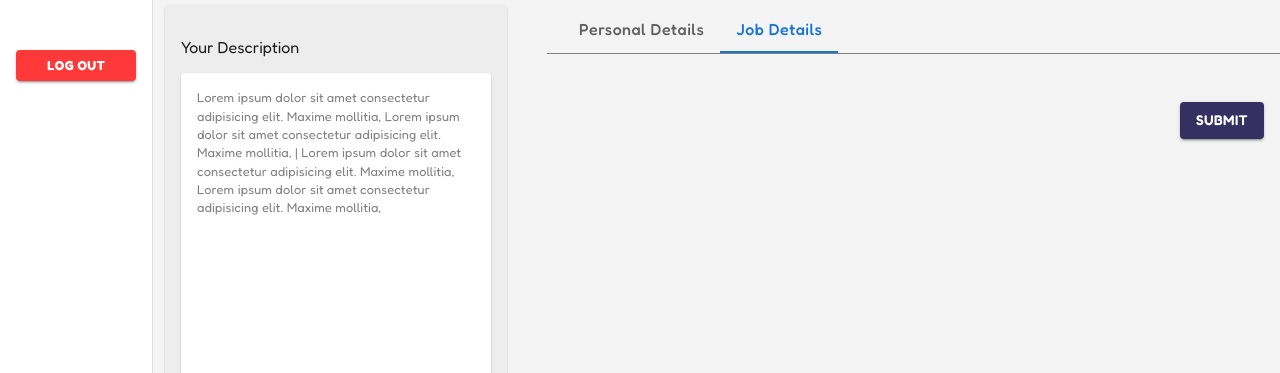
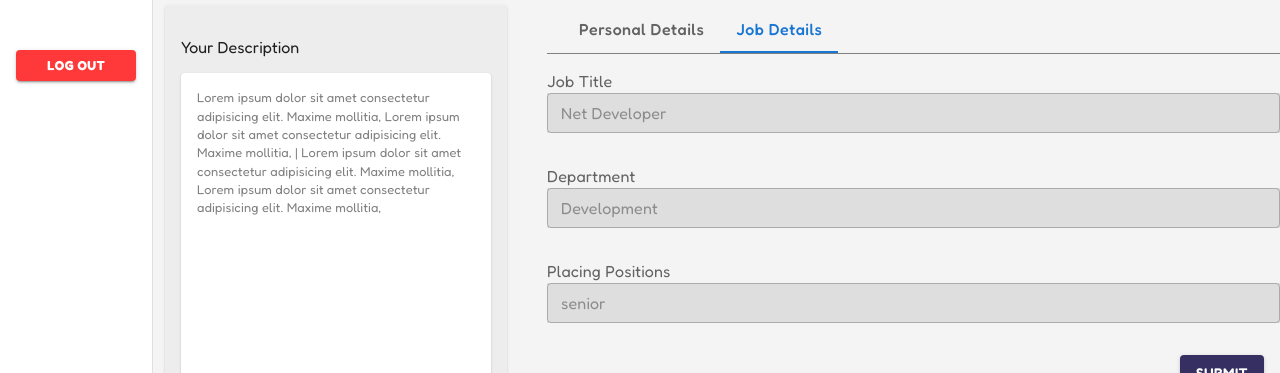
Before and after one commit to Naominm/ticket-management-system-frontend, a React (Vite) app: page /settings in a window 1280 px wide. Both pictures are taken after a click on the tab "Job Details". Shown: the part 390-763 px from the top of the page. Built offline with nearby package versions, Linux system fonts and the light colour scheme; some icons are missing.

Commit message:
Feat: Build the Job desctiption section

```diff
--- a/src/pages/settings.tsx
+++ b/src/pages/settings.tsx
@@ -120,7 +120,7 @@ export default function SettingsPage() {
 
             <Box sx={{ minHeight: "60vh" }}>
               {tab === 0 && <PersonalDetailsForm />}
-              {/* {tab === 1 && <JobDetailsForm />} */}
+              {tab === 1 && <JobDetailsForm />}
               <Box
                 sx={{ display: "flex", justifyContent: "right", pr: 2, mt: 4 }}
               >
@@ -310,3 +310,58 @@ function PersonalDetailsForm() {
     </Box>
   );
 }
+
+function JobDetailsForm() {
+  return (
+    <Box sx={{ display: "flex", flexDirection: "column", gap: 4 }}>
+      <FormControl fullWidth>
+        <FormLabel sx={{ fontFamily: "var(--primary-font)" }}>
+          Job Title
+        </FormLabel>
+        <TextField
+          size="small"
+          placeholder="Net Developer"
+          sx={{
+            bgcolor: "#DEDEDE",
+            "& .MuiInputBase-input": {
+              fontFamily: "var(--primary-font)",
+            },
+          }}
+        />
+      </FormControl>
+
+      <FormControl fullWidth>
+        <FormLabel sx={{ fontFamily: "var(--primary-font)" }}>
+          Department
+        </FormLabel>
+        <TextField
+          size="small"
+          placeholder="Development"
+          sx={{
+            bgcolor: "#DEDEDE",
+            "& .MuiInputBase-input": {
+              fontFamily: "var(--primary-font)",
+            },
+          }}
+        />
+      </FormControl>
+
+      <FormControl fullWidth>
+        <FormLabel sx={{ fontFamily: "var(--primary-font)" }}>
+          Placing Positions
+        </FormLabel>
+        <TextField
+          size="small"
+          placeholder="senior"
+          sx={{
+            bgcolor: "#DEDEDE",
+            fontFamily: "var(--primary-font)",
+            "& .MuiInputBase-input": {
+              fontFamily: "var(--primary-font)",
+            },
+          }}
+        />
+      </FormControl>
+    </Box>
+  );
+}
```
